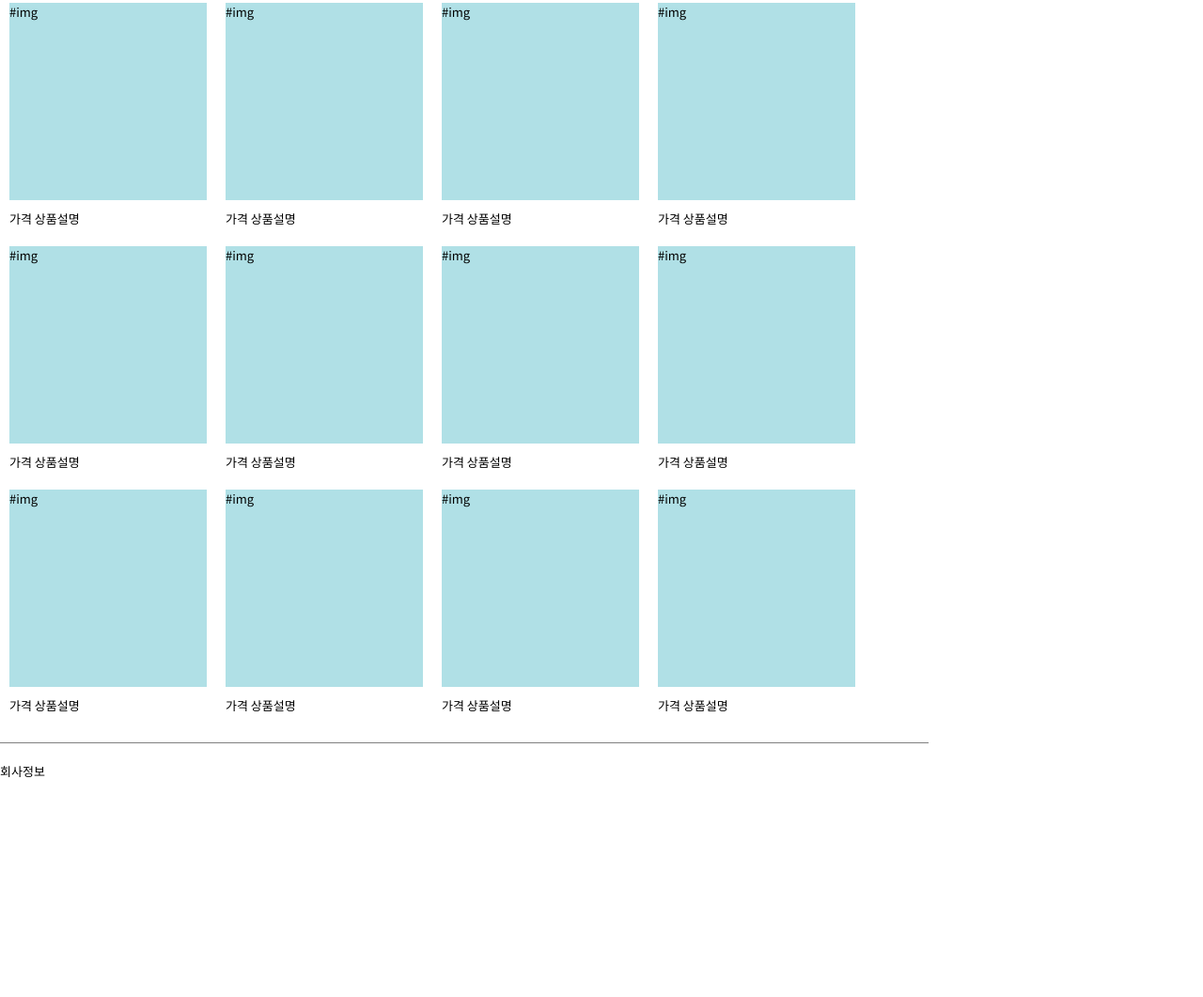
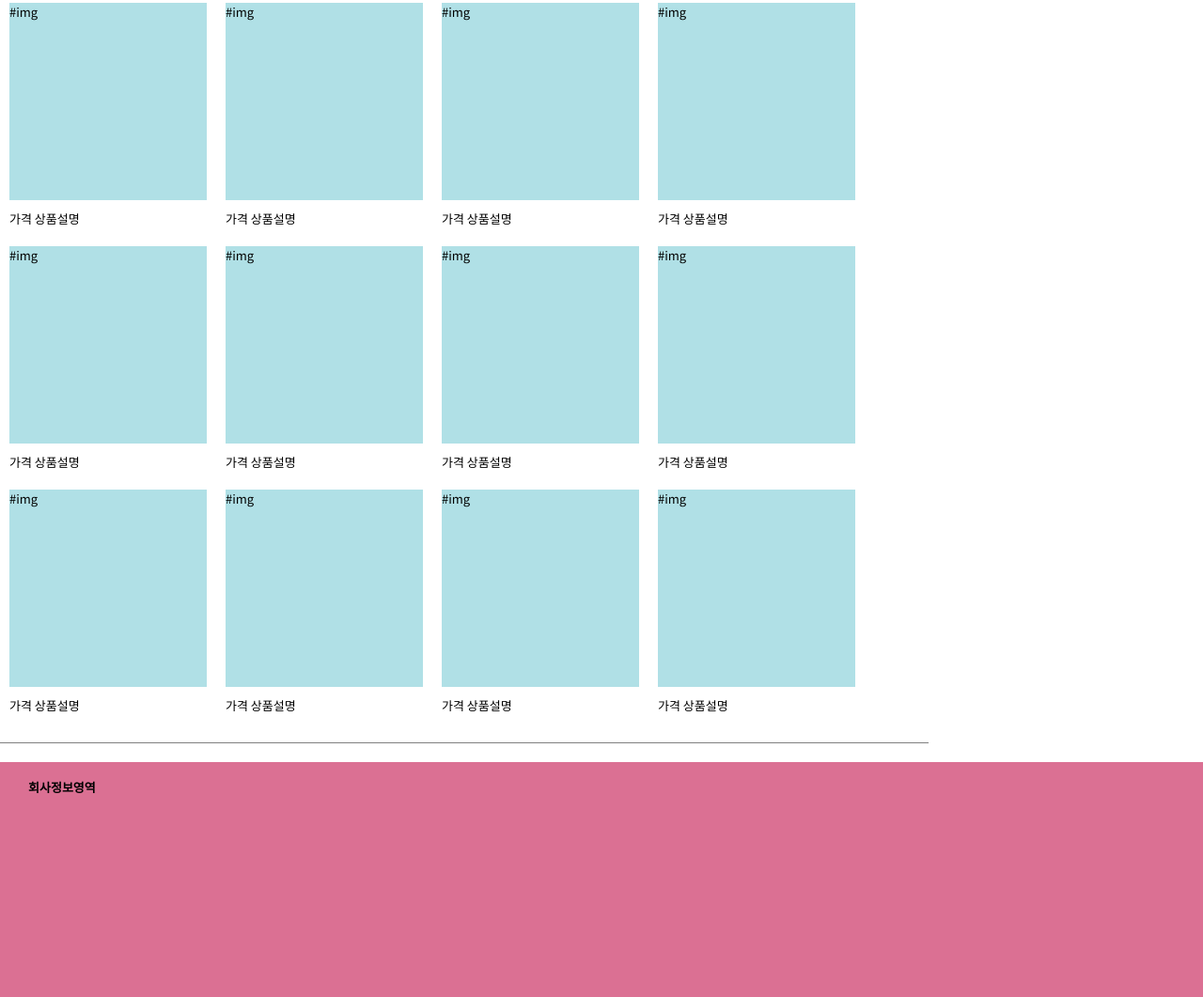
Before and after one commit to hamilkarr/test_report, a plain HTML site: page 박준영_07-12_TestReport_2nd.html in a window 1280 px wide. Shown: the part 1418-2479 px from the top of the page at 94% size. Before the commit the page ends 2248 px from the top, so only its background shows below. Drawn offline with Linux system fonts and the light colour scheme.

Commit message:
최종판

```diff
--- a/css/style2.css
+++ b/css/style2.css
@@ -93,6 +93,7 @@ section {
   margin-bottom: 20px;
   padding-bottom: 20px;
   border-bottom: 1px solid gray;
+  text-align: center;
 }
 
 main .best_seller_container {
@@ -135,4 +136,11 @@ aside .side_goods_category {
 
 /* footer 시작 */
 footer {
+  display: block;
+  background-color: palevioletred;
+  height: 250px;
 }
+
+footer h4 {
+  padding-left: 30px;
+}
--- a/박준영_07-12_TestReport_2nd.html
+++ b/박준영_07-12_TestReport_2nd.html
@@ -4,6 +4,8 @@
     <meta charset="UTF-8">
     <link rel="stylesheet" type="text/css" href="css/style2.css">
     <title>커피창고 메인 페이지 레이아웃 프로토 타입</title>
+    <!-- https://coffeecg.com/index.html -->
+
 </head>
 <body class="body_container">
     <header>커피창고 탑 배너 광고.img</header>
@@ -133,6 +135,6 @@
                 </fieldset>
         </aside>
     </div>
-    <footer>회사정보</footer>
+    <footer><h4>회사정보영역</h4></footer>
 </body>
 </html>
```
Lines whose indentation alone changed are shown as unchanged.
